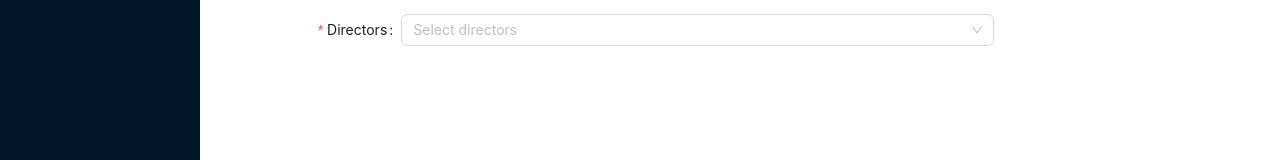
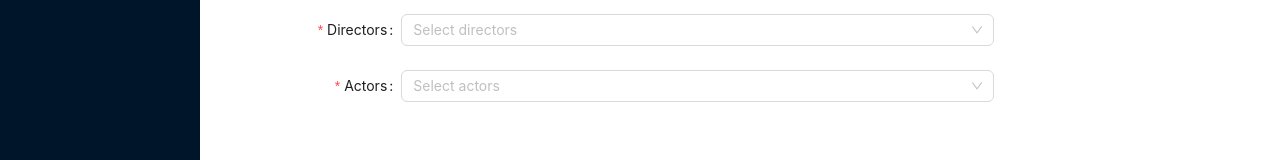
Before and after one commit to blank-666/movies-frontend, a React (Create React App) app: page /movies/create in a window 1280 px wide. Shown: the part 532-692 px from the top of the page. Built offline with nearby package versions, Linux system fonts and the light colour scheme; no server answers.

Commit message:
Added actors service and updated create movie form:

```diff
--- /dev/null
+++ b/src/interfaces/actors.interface.ts
@@ -0,0 +1,4 @@
+export interface IActor {
+  _id?: string;
+  name: string;
+}
--- a/src/pages/movies/create.tsx/index.tsx
+++ b/src/pages/movies/create.tsx/index.tsx
@@ -7,6 +7,7 @@ import { getSelectOptions } from "../../../helpers/formatting";
 import { moviesService } from "../../../services";
 import directorsService from "../../../services/directors";
 import SearchSelect from "../../../components/search-select";
+import actorsService from "../../../services/actors";
 
 interface IStringArray {
   [name: string]: string[];
@@ -136,6 +137,21 @@ const CreateMovie: FC = () => {
           name="director"
         />
       </Form.Item>
+
+      <Form.Item
+        label="Actors"
+        name="actors"
+        rules={[{ required: true, message: "Please select actors!" }]}
+      >
+        <SearchSelect
+          mode="multiple"
+          placeholder="Select actors"
+          fetchOptions={actorsService.getActors}
+          addItem={actorsService.addActor}
+          searchBy="name"
+          name="actor"
+        />
+      </Form.Item>
     </Form>
   );
 };
--- /dev/null
+++ b/src/services/actors.ts
@@ -0,0 +1,25 @@
+import axios from "axios";
+import serialize from "../helpers/serialize-params";
+import { apiUrl } from "./service";
+import { IActor } from "../interfaces/actors.interface";
+
+const getActors = async (params?: any) => {
+  const { data } = await axios.get(`${apiUrl}/actors?${serialize(params)}`);
+
+  return data;
+};
+
+const addActor = async (actor: IActor) => {
+  const { data } = await axios.post(`${apiUrl}/actors`, {
+    name: actor,
+  });
+
+  return data;
+};
+
+const actorsService = {
+  getActors,
+  addActor,
+};
+
+export default actorsService;
```
